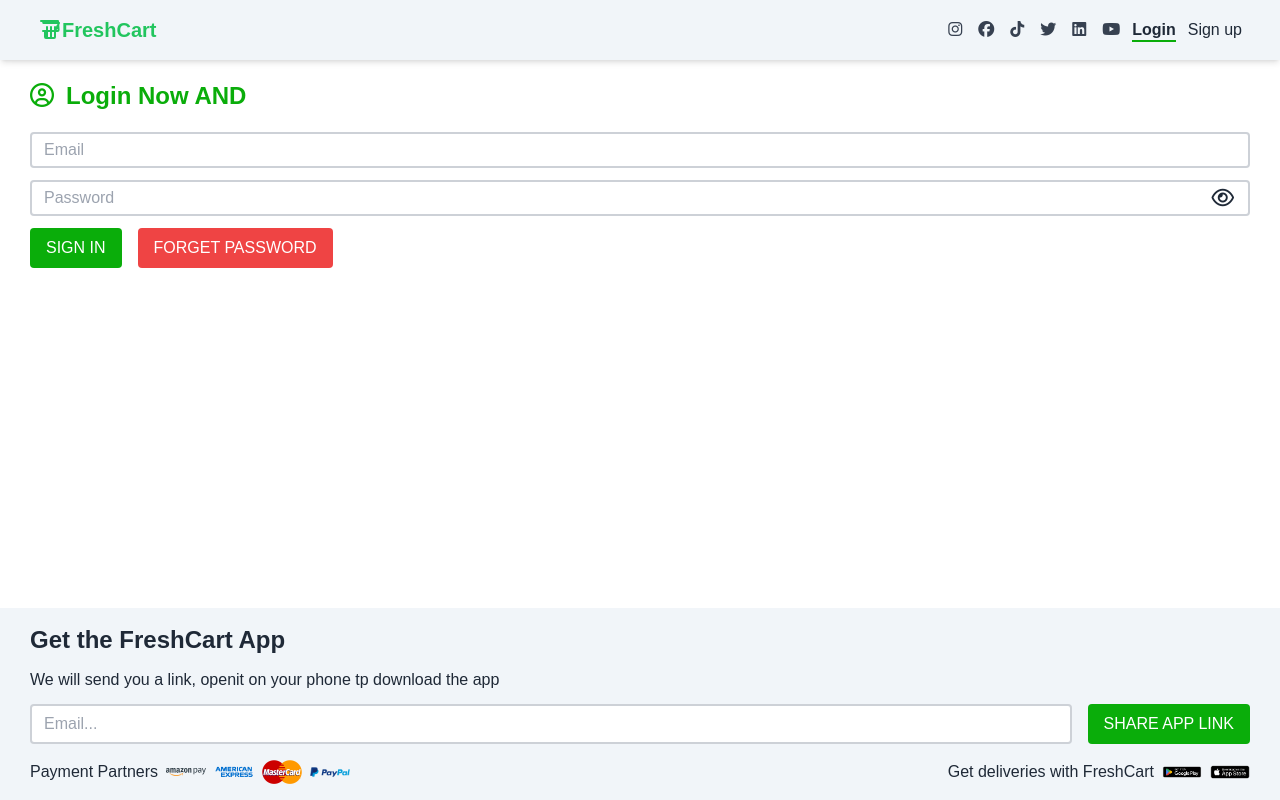
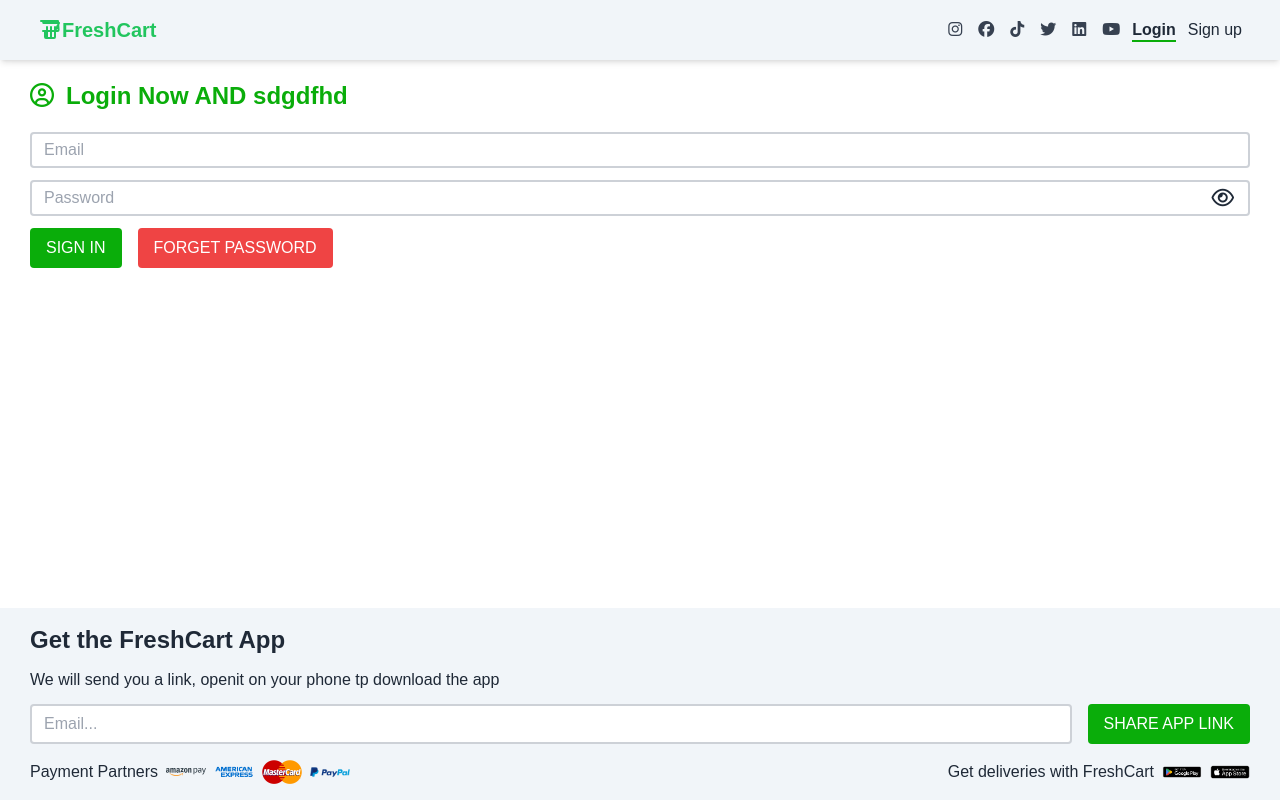
Before and after one commit to AndrewMicheal/ecommerce-prototype, a React (Vite) app: page /auth/login in a window 1280 px wide. Built offline with nearby package versions, Linux system fonts and the light colour scheme; no server answers; a web font is replaced by a local one.

Commit message:
update login text

```diff
--- a/src/Pages/Login/Login.jsx
+++ b/src/Pages/Login/Login.jsx
@@ -58,7 +58,7 @@
         <section>
             <h2 className = "text-2xl text-primary font-bold mb-5">
                 <i className = "fa-regular fa-circle-user me-3"></i>
-                <span>Login Now AND</span>
+                <span>Login Now AND sdgdfhd</span>
             </h2>
             <form className = "space-y-3" onSubmit = {formik.handleSubmit}>
 
```
